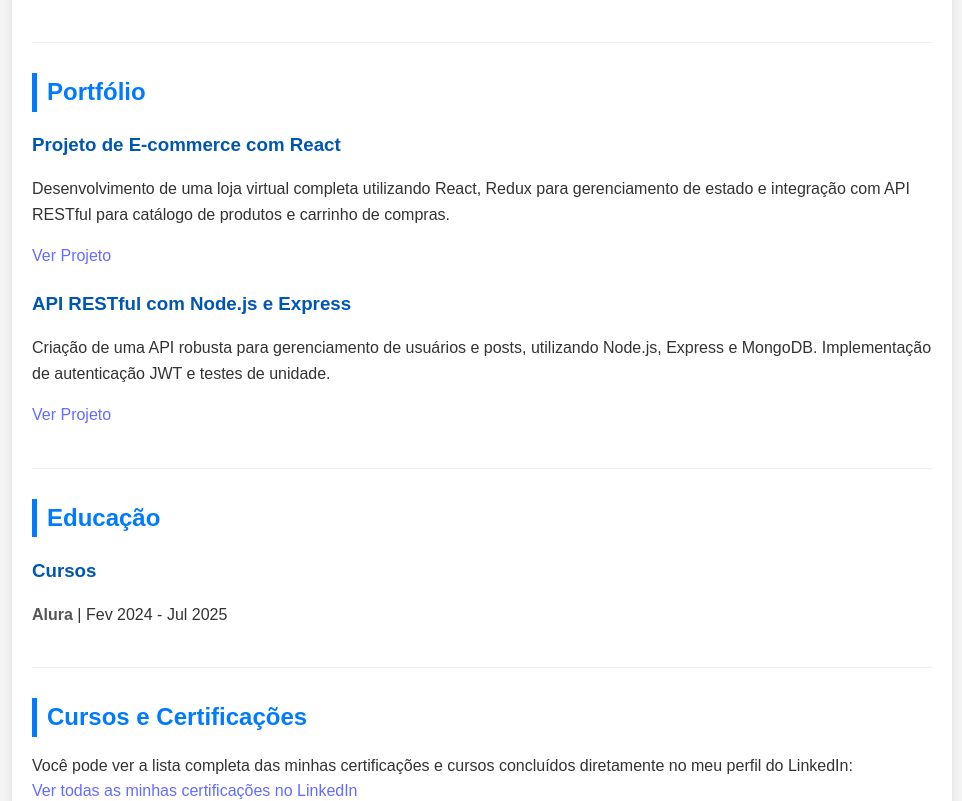
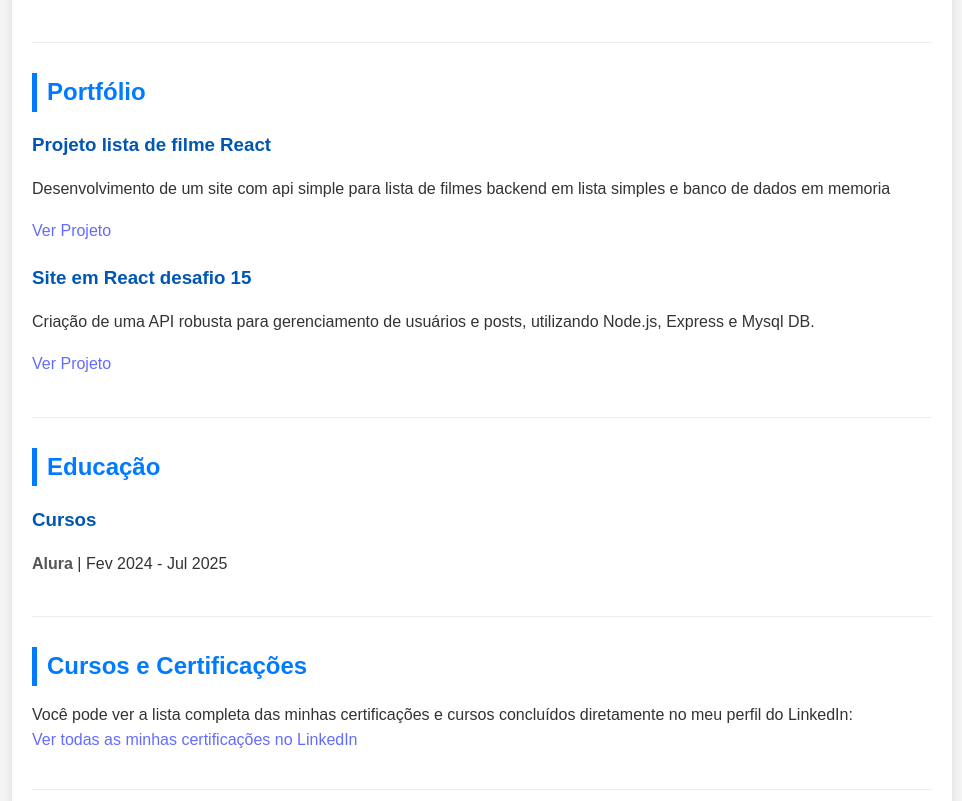
Before and after one commit to simbaravel23/site-curriculo, a React (Vite) app in the folder meu-curriculo-react-vite/: page / in a window 1280 px wide. Shown: the part 704-1505 px from the top of the page, without its empty margins (158-1120 px from the left). Built offline with nearby package versions, Linux system fonts and the light colour scheme.

Commit message:
dados portiolio

```diff
--- a/meu-curriculo-react-vite/src/App.jsx
+++ b/meu-curriculo-react-vite/src/App.jsx
@@ -47,14 +47,14 @@ function App() {
 
   const portfolio = [
     {
-      titulo: "Projeto de E-commerce com React",
-      descricao: "Desenvolvimento de uma loja virtual completa utilizando React, Redux para gerenciamento de estado e integração com API RESTful para catálogo de produtos e carrinho de compras.",
-      link: "https://github.com/seu-usuario/ecommerce-react" // Link para o repositório ou demo online
+      titulo: "Projeto lista de filme React",
+      descricao: "Desenvolvimento de um site com api simple para lista de filmes backend em lista simples e banco de dados em memoria",
+      link: "https://listadefilmes-adtf.onrender.com" // Link para o repositório ou demo online
     },
     {
-      titulo: "API RESTful com Node.js e Express",
-      descricao: "Criação de uma API robusta para gerenciamento de usuários e posts, utilizando Node.js, Express e MongoDB. Implementação de autenticação JWT e testes de unidade.",
-      link: "https://github.com/seu-usuario/api-nodejs-express" // Link para o repositório
+      titulo: "Site em React desafio 15",
+      descricao: "Criação de uma API robusta para gerenciamento de usuários e posts, utilizando Node.js, Express e Mysql DB. ",
+      link: "https://github.com/simbaravel23/projeto15" // Link para o repositório
     },
     // Adicione mais projetos aqui
   ];
--- a/meu-curriculo-react-vite/src/components/Footer.jsx
+++ b/meu-curriculo-react-vite/src/components/Footer.jsx
@@ -6,7 +6,7 @@ const Footer = () => {
   const anoAtual = new Date().getFullYear();
   return (
     <footer className="footer">
-      <p>&copy; {anoAtual} Seu Nome. Todos os direitos reservados.</p>
+      <p>&copy; {anoAtual} Ravel Silva. Todos os direitos reservados.</p>
     </footer>
   );
 };
```
